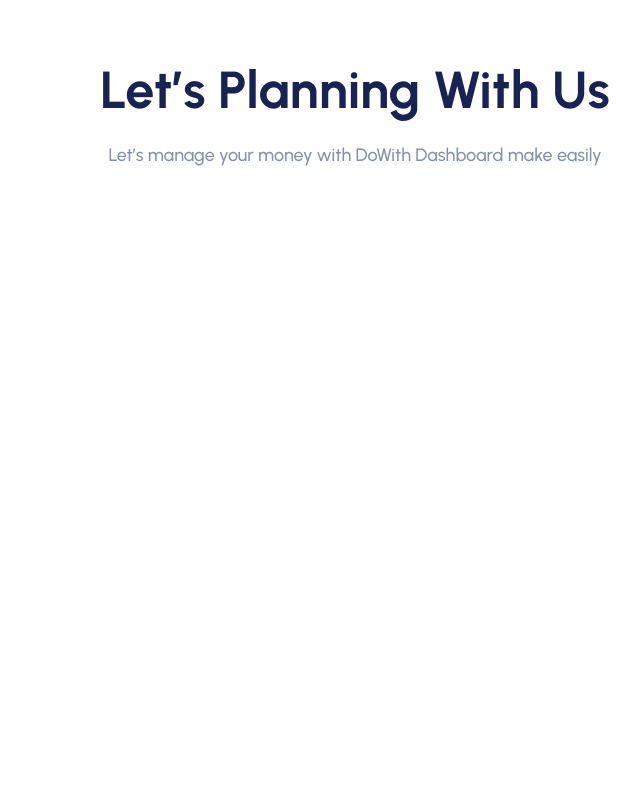
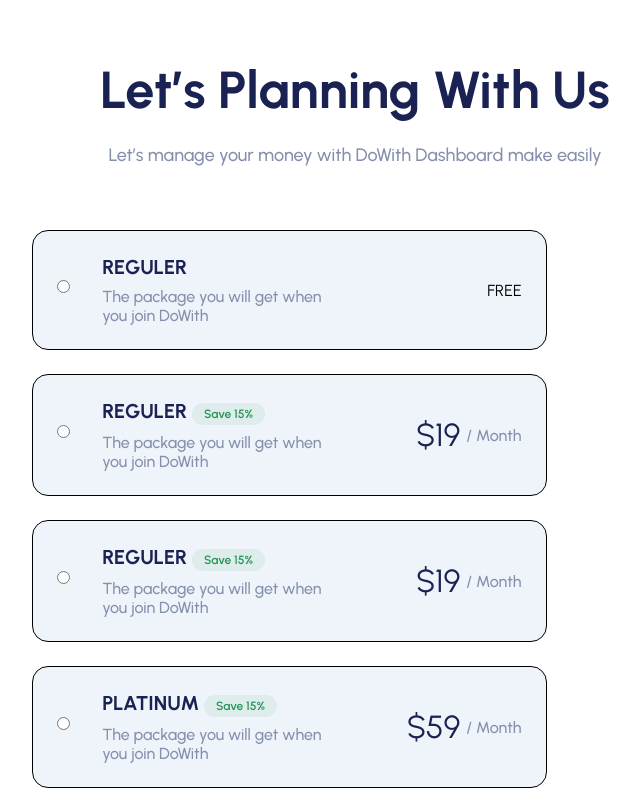
Before and after one commit to zahidhasanratan/Htmo-doWithH-Saas, a plain HTML site: page index.html in a window 1280 px wide. Shown: the part 4030-4818 px from the top of the page, without its empty margins (285-925 px from the left). Before the commit the page ends 4460 px from the top, so only its background shows below. Drawn offline with Linux system fonts and the light colour scheme; files whose address does not match are found by name.

Commit message:
Price module added

```diff
--- a/css/style.css
+++ b/css/style.css
@@ -488,7 +488,9 @@ margin-top: 24px;
     justify-content: center;
 }
 .package_main{
-    height: 200px;
+    display: flex;
+    flex-direction: column;
+    row-gap: 24px;
     width: 515px;
 
 }
@@ -496,6 +498,88 @@ margin-top: 24px;
     width: 52px;
     height: 200px;
 }
+.package_main .package_item{
+    padding: 24px;
+    border-radius: 16px;
+    border : 1.5px solid;
+    background-color: #EFF3FA;
+    display: flex;
+    gap: 24px;
+    align-items: center;
+    transition: all linear 0.3s;
+}
+
+.package_item .package_details{
+    display: flex;
+    justify-content: space-between;
+    align-items: center;
+    width: 100%;
+}
+.package_item .package_input{
+    height: 24px;
+    width: 24px;
+}
+.package_details .details_text h4{
+    color: #192252;
+    font-size: 20px;
+    font-weight: 700;
+    line-height: normal;
+    transition: all linear 0.3s;
+}
+
+.package_details .details_text h4 span{
+    color: #219653;
+    font-weight: 600;
+    font-size: 12px;
+    line-height: normal;
+    background-color: #21965314;
+    margin-top: 4px;
+    border-radius: 11px;
+    display: inline-block;
+    padding: 4px 12px;
+}
+.package_details .details_text p{
+    color: #848FAC;
+    font-size: 16px;
+    font-weight: 500;
+    line-height: normal;
+    margin-top: 8px;
+    max-width: 236px;
+}
+.package_details .price_ammount .price_number{
+color: #192252;
+width: 700;
+font-size: 32px;
+line-height: normal;
+}
+.package_details .price_ammount{
+    display: flex;
+    align-items: center;
+    gap: 6px;
+    justify-content: end;
+}
+.package_details .price_ammount .package_duration{
+    font-size: 16px;
+    font-weight: 500;
+    color: #848FAC;
+    line-height: normal;
+}
+.package_main .package_item:hover{
+    background-color: #6245D5;
+    color: white;
+    border: 1.5px solid #6245D5;
+}
+
+.package_main .package_item:hover .package_details .details_text h4{
+color: white;
+}
+
+.package_main .package_item:hover .package_details .details_text p{
+    color: white;
+    }
+.package_main .package_item:hover .package_details .details_text .price_ammount{
+    color: white;
+    }
 /* ======= Pricing Ended Here ======= */
 
 /* ======= Navbar Started Here ======= */
--- a/index.html
+++ b/index.html
@@ -209,7 +209,72 @@
           <p>Let’s manage your money with DoWith Dashboard make easily</p>
         </div>
         <div class="price_wrapper">
-          <div class="package_main"></div>
+          <div class="package_main">
+
+            <div class="package_item">
+              <div class="package_input">
+                <input type="radio"></input>
+              </div>
+              <div class="package_details">
+                <div class="details_text">
+                  <h4>REGULER</h4>
+                  <p>The package you will get when you join DoWith</p>
+                </div>
+                <div class="price_ammount">
+                  <span>FREE</span>
+                </div>
+              </div>
+            </div>
+
+            <div class="package_item">
+              <div class="package_input">
+                <input type="radio"></input>
+              </div>
+              <div class="package_details">
+                <div class="details_text">
+                  <h4>REGULER <span>Save 15%</span></h4>
+                  <p>The package you will get when you join DoWith</p>
+                </div>
+                <div class="price_ammount">
+                  <span class="price_number">$19</span>
+                  <span class="package_duration">/ Month</span>
+                </div>
+              </div>
+            </div>
+
+            <div class="package_item">
+              <div class="package_input">
+                <input type="radio"></input>
+              </div>
+              <div class="package_details">
+                <div class="details_text">
+                  <h4>REGULER <span>Save 15%</span></h4>
+                  <p>The package you will get when you join DoWith</p>
+                </div>
+                <div class="price_ammount">
+                  <span class="price_number">$19</span>
+                  <span class="package_duration">/ Month</span>
+                </div>
+              </div>
+            </div>
+
+            <div class="package_item">
+              <div class="package_input">
+                <input type="radio"></input>
+              </div>
+              <div class="package_details ">
+                <div class="details_text">
+                  <h4>PLATINUM <span>Save 15%</span></h4>
+                  <p>The package you will get when you join DoWith</p>
+                </div>
+                <div class="price_ammount">
+                  <span class="price_number">$59</span>
+                  <span class="package_duration">/ Month</span>
+                </div>
+              </div>
+            </div>
+
+          </div>
           <div class="plan_main"></div>
         </div>
       </div>
```
